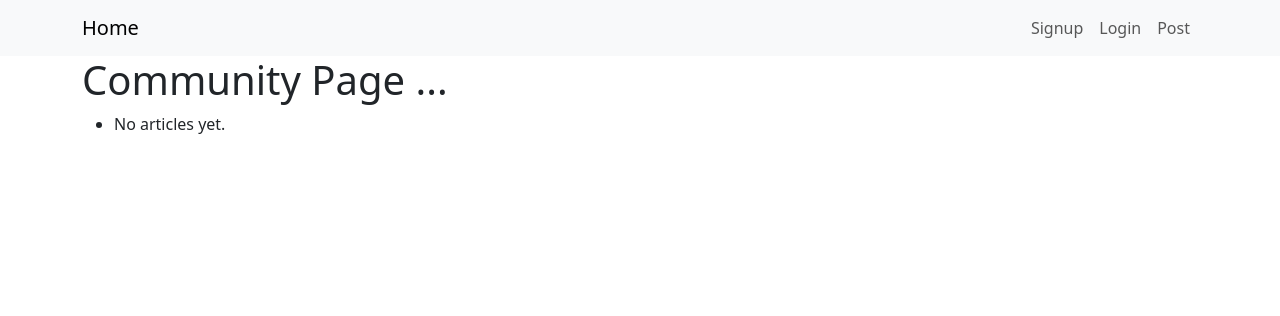
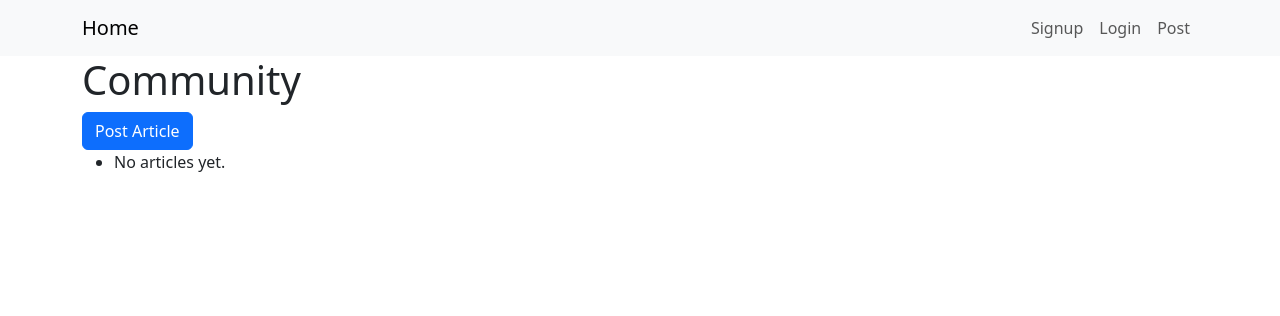
Before and after one commit to prableen14/Internet-Application-and-Distributed-System-Project, a Django app: page /articles/ in a window 1280 px wide. Shown: the top 316 px of the page. Run offline with Django 4.2, Linux system fonts and the light colour scheme; data that the repository does not hold is empty; parts of the project's set-up code (start-up, migrations or seed data) failed here and were passed over.

Commit message:
basic layout for posting new articles

```diff
--- /dev/null
+++ b/cryptoApp/templates/cryptoApp/article_detail.html
@@ -0,0 +1,6 @@
+{% extends 'cryptoApp/base.html' %}
+{%block body_block%}
+  <h2>{{ article.title }}</h2>
+  <p>{{ article.content }}</p>
+  <p>Posted by: {{ article.author }} on {{ article.created_at }}</p>
+{% endblock %}
--- a/cryptoApp/templates/cryptoApp/article_list.html
+++ b/cryptoApp/templates/cryptoApp/article_list.html
@@ -1,10 +1,11 @@
 {% extends 'cryptoApp/base.html' %}
 {%block body_block%}
-<h1> Community Page ...</h1>
+<h1> Community</h1>
+<a href="{% url 'article_create' %}" class="btn btn-primary">Post Article</a>
 <ul>
   {% for article in articles %}
     <li>
-      <strong>{{ article.title }}</strong> - {{ article.content|truncatewords:30 }}
+      <a href="{% url 'article_detail' article.id %}"><strong>{{ article.title }}</strong></a> - {{ article.content|truncatewords:30 }}
       <br>Posted by: {{ article.author }} on {{ article.created_at }}
     </li>
   {% empty %}
--- a/cryptoApp/urls.py
+++ b/cryptoApp/urls.py
@@ -14,4 +14,8 @@ urlpatterns = [
       name='article_create'
     ),
     path('articles/', views.ArticleListView.as_view(), name='article_list'),
+    path(
+      'articles/<int:pk>/', views.ArticleDetailView.as_view(),
+      name='article_detail'
+    ),
 ]
--- a/cryptoApp/views.py
+++ b/cryptoApp/views.py
@@ -1,6 +1,7 @@
 from django.contrib.auth import login, authenticate
 from django.shortcuts import render, redirect, get_object_or_404
 from django.views import View
+from django.views.generic.detail import DetailView
 from .forms import ArticleForm, SignUpForm, CustomAuthenticationForm
 from django.contrib.auth.decorators import login_required
 from .models import Article, Coin
@@ -78,3 +79,9 @@ class ArticleListView(View):
         return render(
             request, 'cryptoApp/article_list.html', {'articles': articles}
         )
+
+
+class ArticleDetailView(DetailView):
+    model = Article
+    template_name = 'cryptoApp/article_detail.html'
+    context_object_name = 'article'
```
